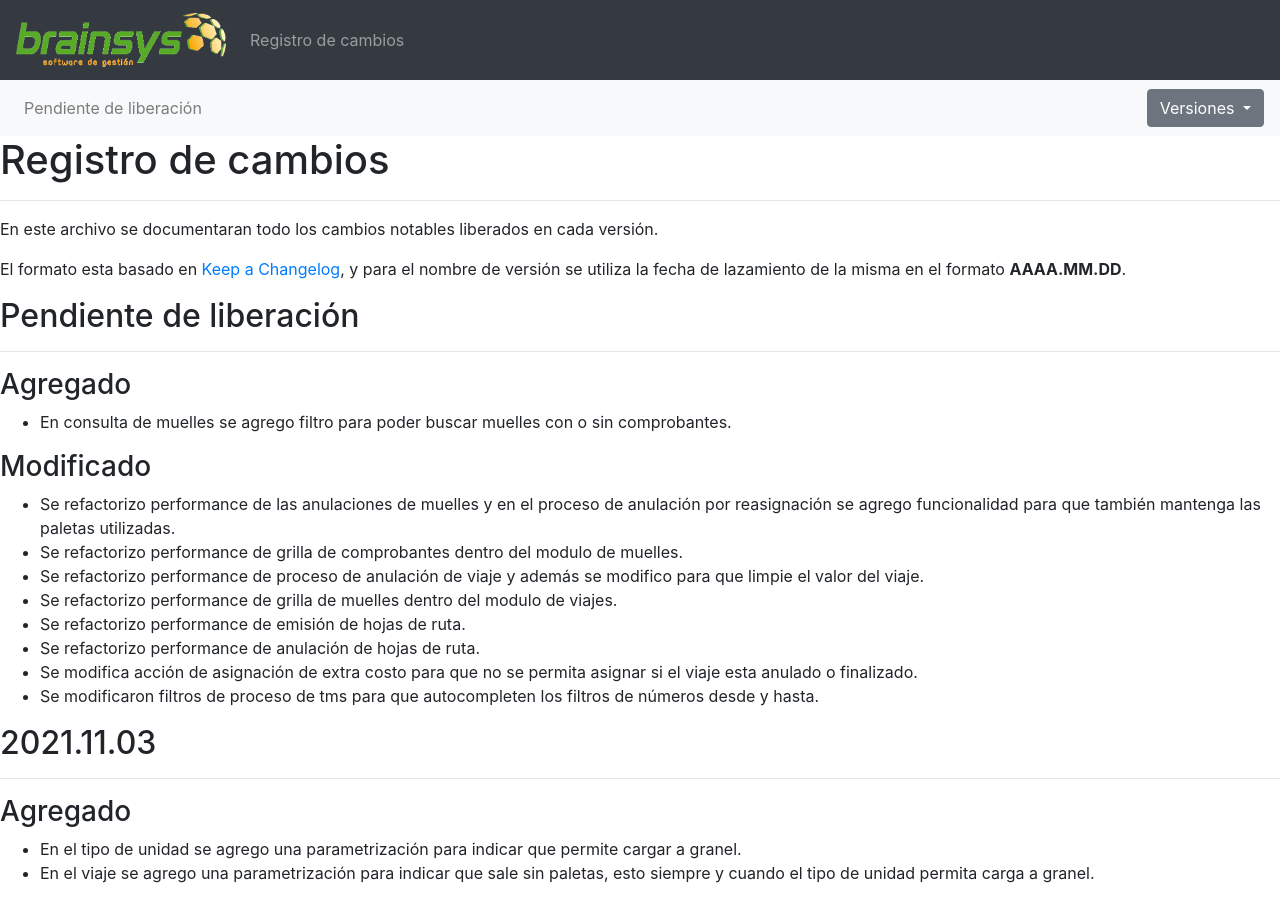
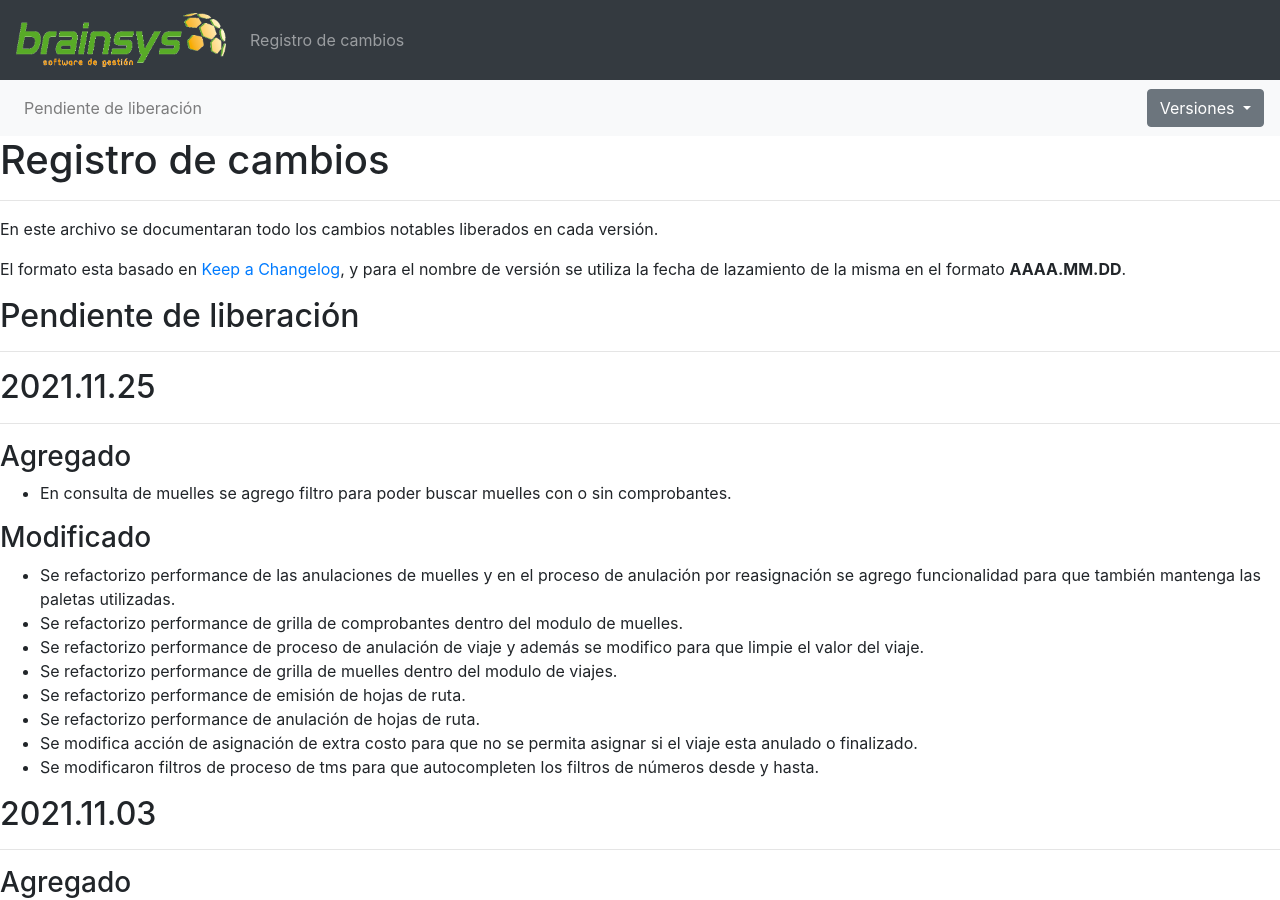
Before and after one commit to brainsys-arsaad/versionado, a Jekyll site: the page built from registro-cambios.markdown, in a window 1280 px wide and 900 px high. Built offline with Jekyll 4.4.1, drawn with Linux system fonts in a browser that asks for light colours.

Commit message:
Update registro-cambios.markdown

```diff
--- a/registro-cambios.markdown
+++ b/registro-cambios.markdown
@@ -6,6 +6,8 @@ navegacion:
     - nombre: "Pendiente de liberación"
       link: "registro-cambios#pendiente-de-liberación"
   versiones:
+    - nombre: "2021.11.25"
+      link: "registro-cambios#20211125"
     - nombre: "2021.11.03"
       link: "registro-cambios#20211103"
     - nombre: "2021.10.19"
@@ -54,6 +56,9 @@ En este archivo se documentaran todo los cambios notables liberados en cada vers
 El formato esta basado en [Keep a Changelog](https://keepachangelog.com/es-ES/1.0.0/), y para el nombre de versión se utiliza la fecha de lazamiento de la misma en el formato **AAAA.MM.DD**.
 
 ## Pendiente de liberación
+---
+
+## 2021.11.25
 ---
 ### Agregado
 - En consulta de muelles se agrego filtro para poder buscar muelles con o sin comprobantes.
```
